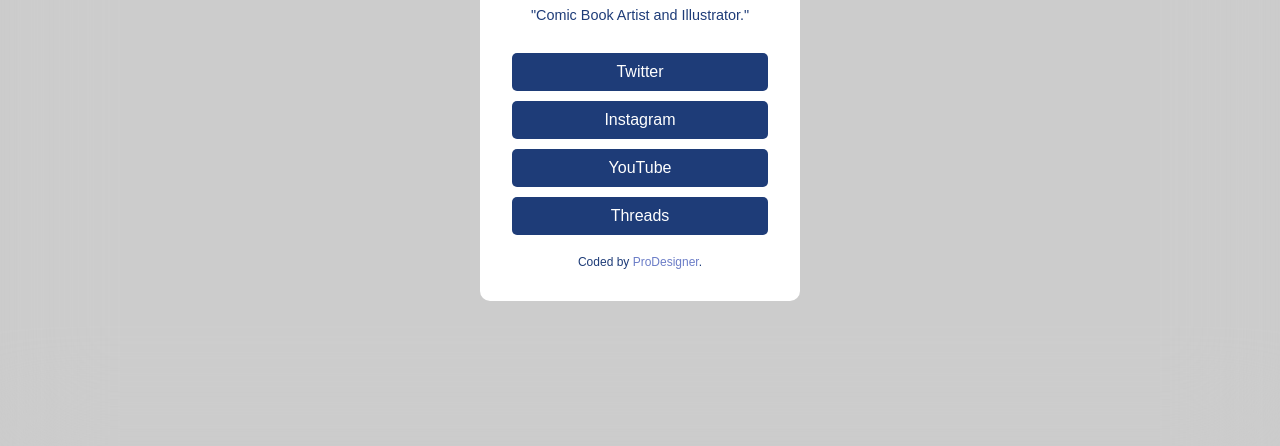
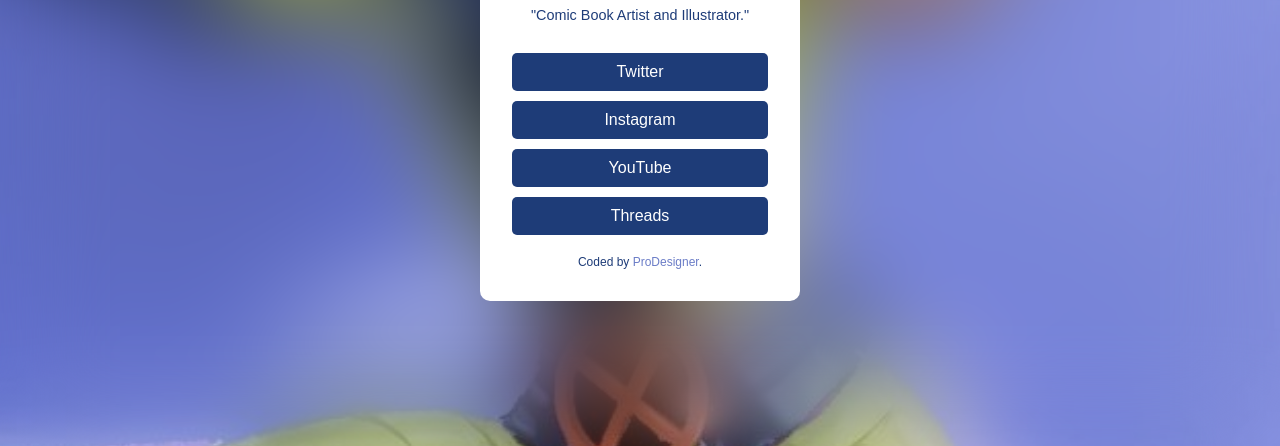
Before and after one commit to Propowershell/social-links-profile-main, a plain HTML site: page index.html in a window 1280 px wide. Shown: the part 354-800 px from the top of the page. Drawn offline with Linux system fonts and the light colour scheme; the site is published under a folder, as on GitHub Pages, so addresses that start at the root find nothing.

Commit message:
Update style.css

```diff
--- a/style.css
+++ b/style.css
@@ -25,7 +25,7 @@ body {
     align-items: center;
     height: 100vh;
     color: rgb(30, 60, 120);
-    background-image: url("/assets/images/Jean Gray painting.jpg"); /* The image used */
+    background-image: url("./assets/images/Jean Gray painting.jpg"); /* The image used */
       background-color: #cccccc; /* Used if the image is unavailable */
       background-position: center; /* Center the image */
       background-repeat: no-repeat; /* Do not repeat the image */
```
